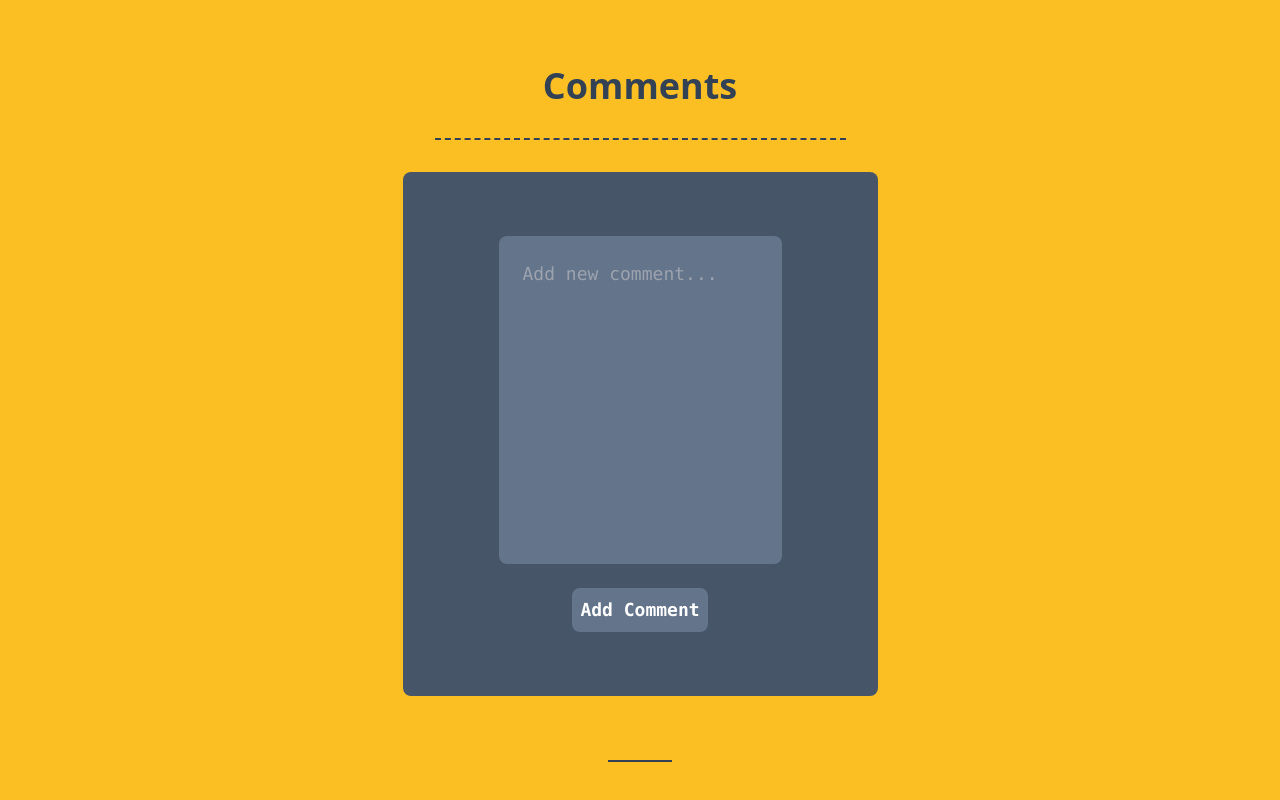
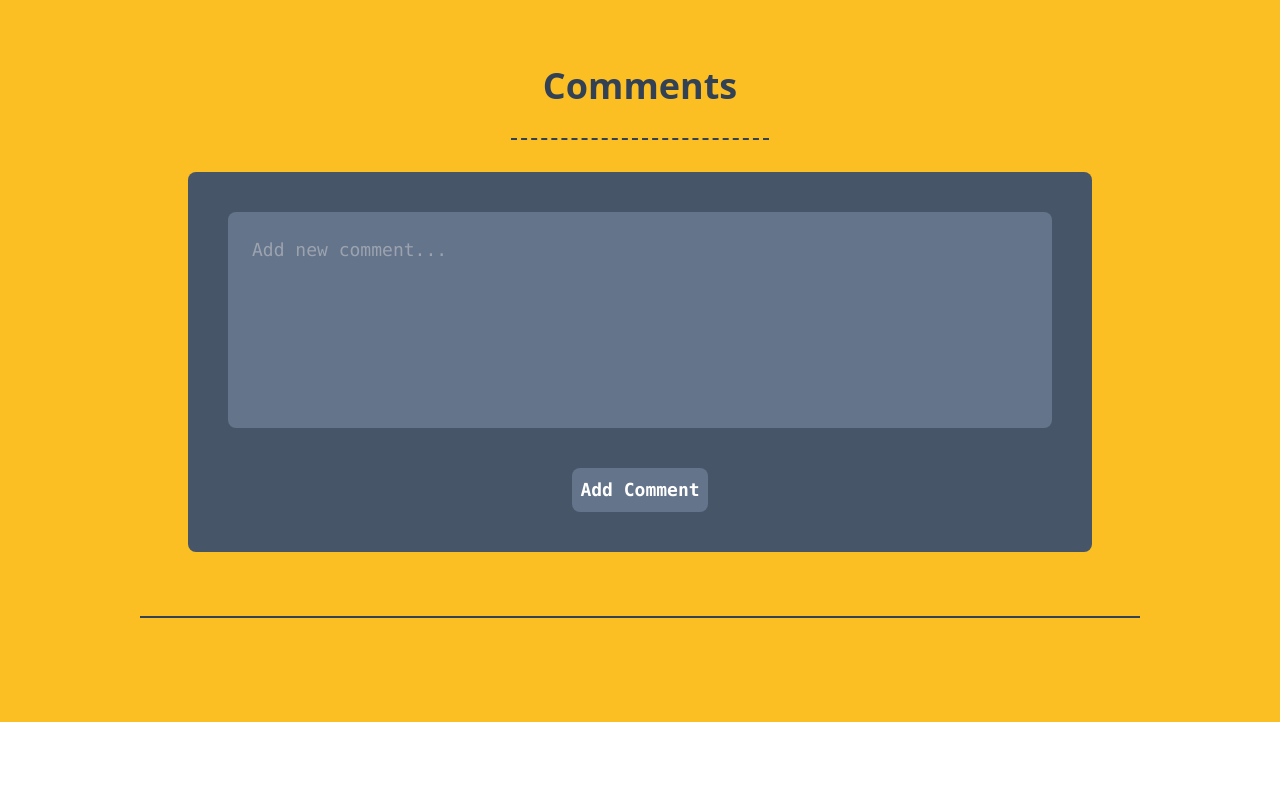
Before and after one commit to martindzida/comment-section, a React (Vite) app: page / in a window 1280 px wide. Shown: the part 826-1626 px from the top of the page. After the commit the page ends 1548 px from the top, so only its background shows below. Built offline with nearby package versions, Linux system fonts and the light colour scheme.

Commit message:
Getting parent id

```diff
--- a/src/App.tsx
+++ b/src/App.tsx
@@ -5,16 +5,22 @@ export interface CommentProps {
   id: number;
   content: string;
   resp?: CommentProps[];
+  getParentId: (pId: number) => void;
 }
 
 function App() {
   const [comments, setComments] = useState<CommentProps[]>([]);
   const [newComment, setNewComment] = useState('');
   const [cId, setCId] = useState(0);
+  const [replyParentCId, setReplyParentCId] = useState<number>();
+
+  const getParentId = (pId: number) => {
+    setReplyParentCId(pId);
+  };
 
   const handleSubmit = (e: any) => {
     e.preventDefault();
-    const commentObj: CommentProps = {id: cId, content: newComment};
+    const commentObj: CommentProps = {id: cId, content: newComment, getParentId: getParentId};
     setComments([...comments, commentObj]);
     setCId(cId + 1);
   };
@@ -43,30 +49,31 @@ function App() {
           incidunt exercitationem sed neque ab ex sint earum.
         </article>
       </div>
-      <section className='text-center px-12 py-16'>
+      <section className='flex flex-col items-center text-center w-full md:w-5/6 px-12 py-16'>
         <h2 className='text-4xl text-slate-700 font-semibold p-8 border-b-2 border-slate-700 border-dashed m-8'>Comments</h2>
-        <div className='bg-slate-600 rounded-lg px-24 py-16'>
-          <form onSubmit={handleSubmit} className='flex flex-col items-center'>
+        <form onSubmit={handleSubmit} className='flex flex-col items-center bg-slate-600 rounded-lg  w-full p-10'>
           <textarea
-              className='resize-none bg-slate-500 text-white font-mono text-lg caret-amber-400 rounded-lg p-6'
+            className='resize-none w-full bg-slate-500 text-white font-mono text-lg caret-amber-400 rounded-lg p-6 focus:outline-none'
             name='newComment'
             id='newComment'
             placeholder='Add new comment...'
-              rows={10}
+            rows={6}
             value={newComment}
             onChange={e => setNewComment(e.target.value)}
           />
+          {replyParentCId !== undefined && (
+            <strong className='bg-rose-500 text-white font-mono text-semibold rounded-lg p-2 mt-4'>Replying to: #{replyParentCId + 1}</strong>
+          )}
           <input
-              className='bg-slate-500 text-white font-mono text-lg font-semibold p-2 mt-6 rounded-lg cursor-pointer'
+            className='bg-slate-500 text-white font-mono text-lg font-semibold p-2 mt-10 rounded-lg cursor-pointer'
             type='submit'
             value='Add Comment'
           />
         </form>
-        </div>
       </section>
-      <section className='border-t-2 border-slate-700 p-8'>
+      <section className='flex flex-col items-center w-full md:w-5/6 border-t-2 border-slate-700 p-8'>
         {comments.map((com: CommentProps) => (
-          <Comment key={com.id} id={com.id} content={com.content} />
+          <Comment key={com.id} id={com.id} content={com.content} getParentId={getParentId} />
         ))}
       </section>
     </div>
--- a/src/Comment.tsx
+++ b/src/Comment.tsx
@@ -1,10 +1,21 @@
 import React from 'react';
 import {CommentProps} from './App';
 
-const Comment = ({id, content, resp}: CommentProps) => {
+const Comment = ({id, content, resp, getParentId}: CommentProps) => {
   return (
-    <div className='bg-slate-600 text-white font-mono p-10 my-5 rounded-lg'>
-      <p>{content}</p>
+    <div className='flex flex-col w-full bg-slate-600 text-white font-mono my-5 rounded-lg'>
+      <div className='h-1/6 bg-slate-500 rounded-lg p-4 font-medium text-lg'>{`#${id + 1}`}</div>
+      <p className='p-10'>{content}</p>
+      <div className='text-right'>
+        <button
+          className='text-center bg-slate-500 w-16 p-2 m-2 rounded-lg'
+          onClick={() => {
+            getParentId(id);
+          }}
+        >
+          Reply
+        </button>
+      </div>
     </div>
   );
 };
```
Lines whose indentation alone changed are shown as unchanged.
